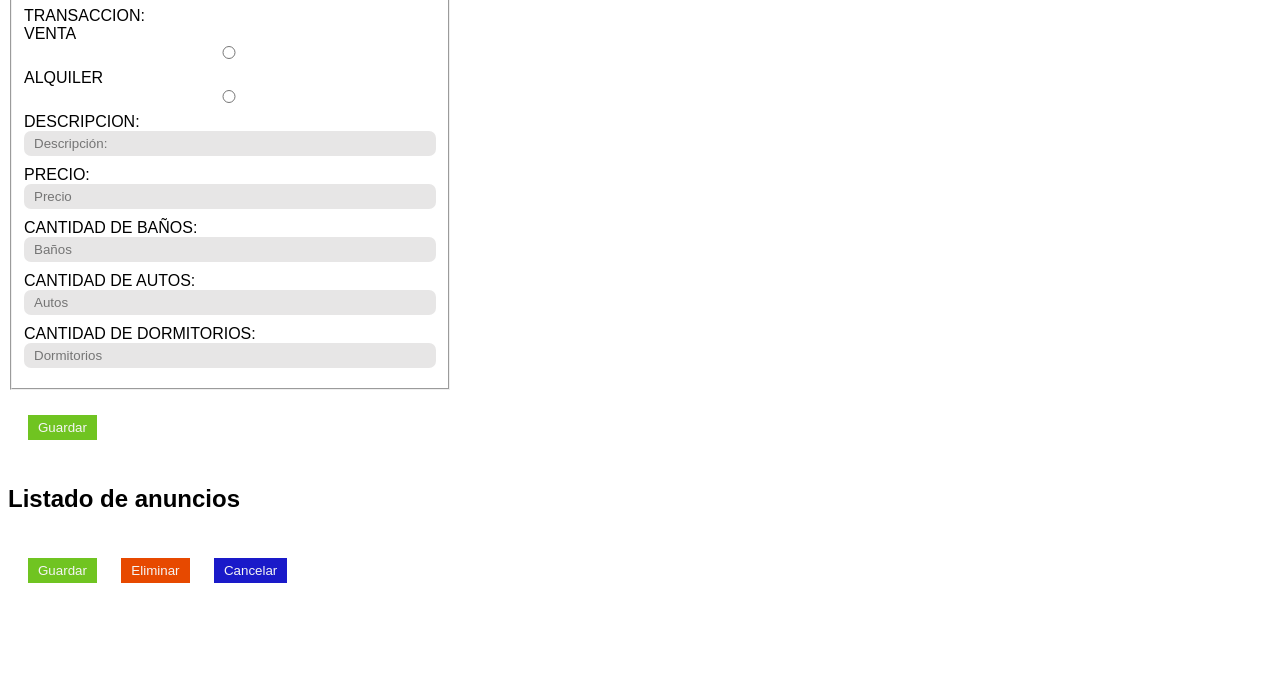
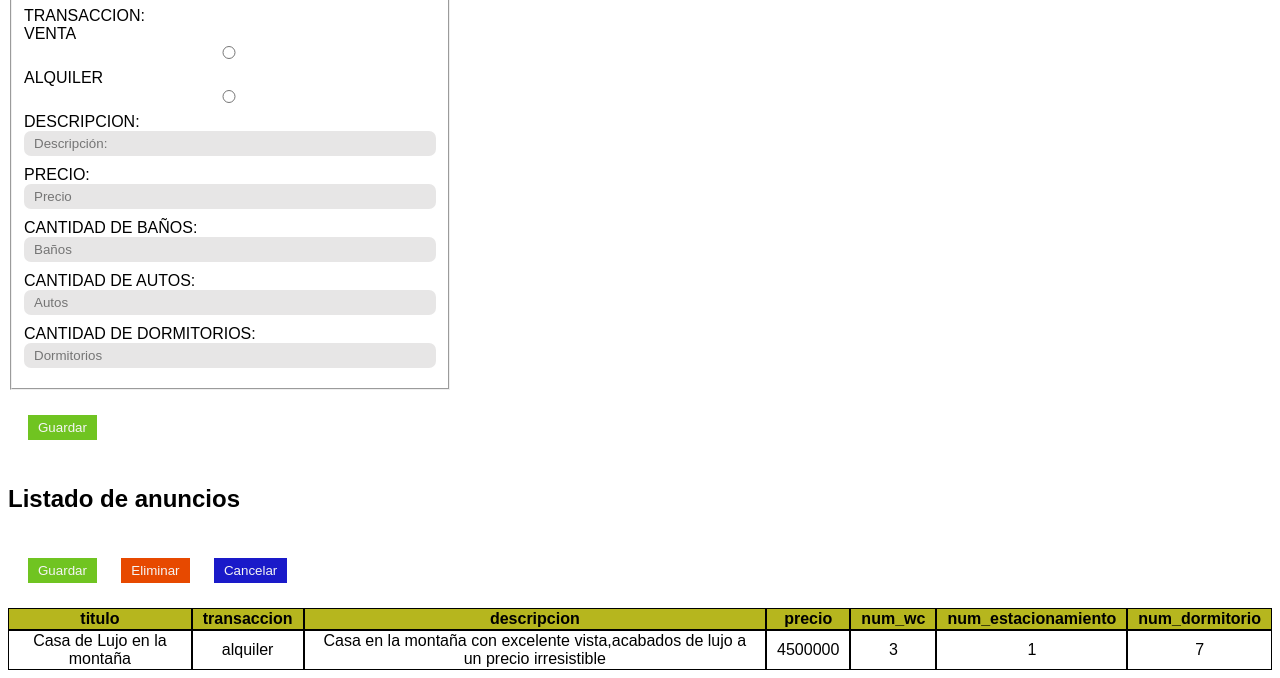
Before and after one commit to GraMag/lab3_PP, a plain HTML site: page index.html in a window 1280 px wide. Shown: the part 201-879 px from the top of the page. Before the commit the page ends 817 px from the top, so only its background shows below. Drawn offline with Linux system fonts and the light colour scheme.

Commit message:
se agregan archivos js

```diff
--- /dev/null
+++ b/data/anuncios.js
@@ -0,0 +1,12 @@
+export const anuncios = [
+  {
+    id: 1,
+    titulo: "Casa de Lujo en la montaña",
+    transaccion: "alquiler",
+    descripcion: "Casa en la montaña con excelente vista,acabados de lujo a un precio irresistible",
+    precio: 4500000.00,
+    num_wc: 3,
+    num_estacionamiento: 1,
+    num_dormitorio: 7,
+  },
+];
--- a/index.html
+++ b/index.html
@@ -26,14 +26,14 @@
         <input
           type="radio"
           name="transaccion"
-          id="transaccion"
+          id="transaccionV"
           value="venta"
         /><br />
         <label>alquiler</label><br />
         <input
           type="radio"
           name="transaccion"
-          id="transaccion"
+          id="transaccionA"
           value="alquiler"
         /><br />
         <label>descripcion:</label><br />
--- a/js/script.js
+++ b/js/script.js
@@ -0,0 +1,6 @@
+import {anuncios} from '../data/anuncios.js';
+import { crearTabla } from './tabla.js';
+
+const $seccionTabla = document.getElementById("tabla");
+
+$seccionTabla.appendChild(crearTabla(anuncios));
--- /dev/null
+++ b/js/tabla.js
@@ -0,0 +1,48 @@
+export const crearTabla = (data) => {
+    if (!Array.isArray(data)) return null;
+
+    const tabla = document.createElement("tabla");
+
+    tabla.appendChild(crearHeader(data[0]));
+    tabla.appendChild(crearBody(data));
+
+    return tabla;
+  };
+
+  const crearHeader = (element) => {
+    const tHead = document.createElement("thead"),
+      headRow = document.createElement("tr");
+
+    for (const key in element) {
+      if (key === "id") continue;
+
+      const th = document.createElement("th");
+      th.textContent = key;
+      headRow.appendChild(th);
+    }
+
+    tHead.appendChild(headRow);
+    return tHead;
+  };
+
+  const crearBody = (data) => {
+      if (!Array.isArray(data)) return null;
+
+      const tBody = document.createElement("tbody");
+
+      data.forEach((element) => {
+        const tr = document.createElement("tr");
+        for (const key in element) {
+            if(key === "id"){
+                tr.setAttribute("data-id", element[key]);
+            } else {
+                const td = document.createElement("td");
+                td.textContent = element[key];
+                tr.appendChild(td);
+            }
+            tBody.appendChild(tr);
+        }
+      });
+
+      return tBody;
+    };
```
